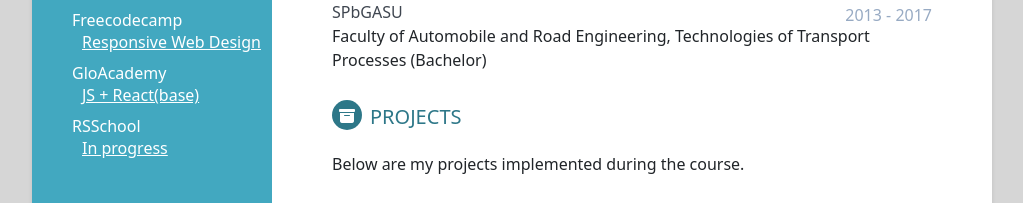
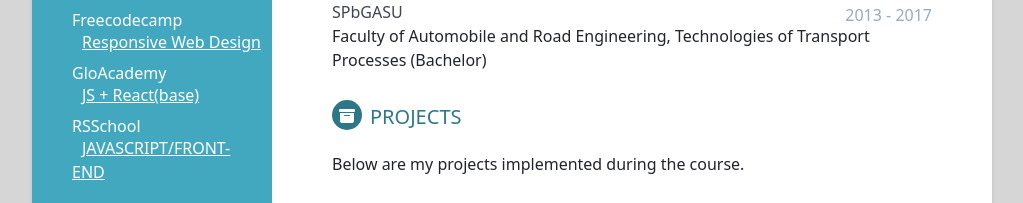
Before and after one commit to IgorLap239/cv, a plain HTML site: page index.html in a window 1280 px wide. Shown: the part 1012-1215 px from the top of the page, without its empty margins (128-1151 px from the left). Drawn offline with nearby package versions, Linux system fonts and the light colour scheme.

Commit message:
refactor: add RSschool certificate link

```diff
--- a/index.html
+++ b/index.html
@@ -62,7 +62,7 @@
           <h3 class="course-title">
             <a href="https://glo-academy.org">RSSchool</a>
           </h3>
-          <a class="sert-link" href="#" target="_blank">In progress</a>
+          <a class="sert-link" href="https://app.rs.school/certificate/fzrgdu1h" target="_blank">JAVASCRIPT/FRONT-END</a>
           </li>
         </ul>
       </div>
```
